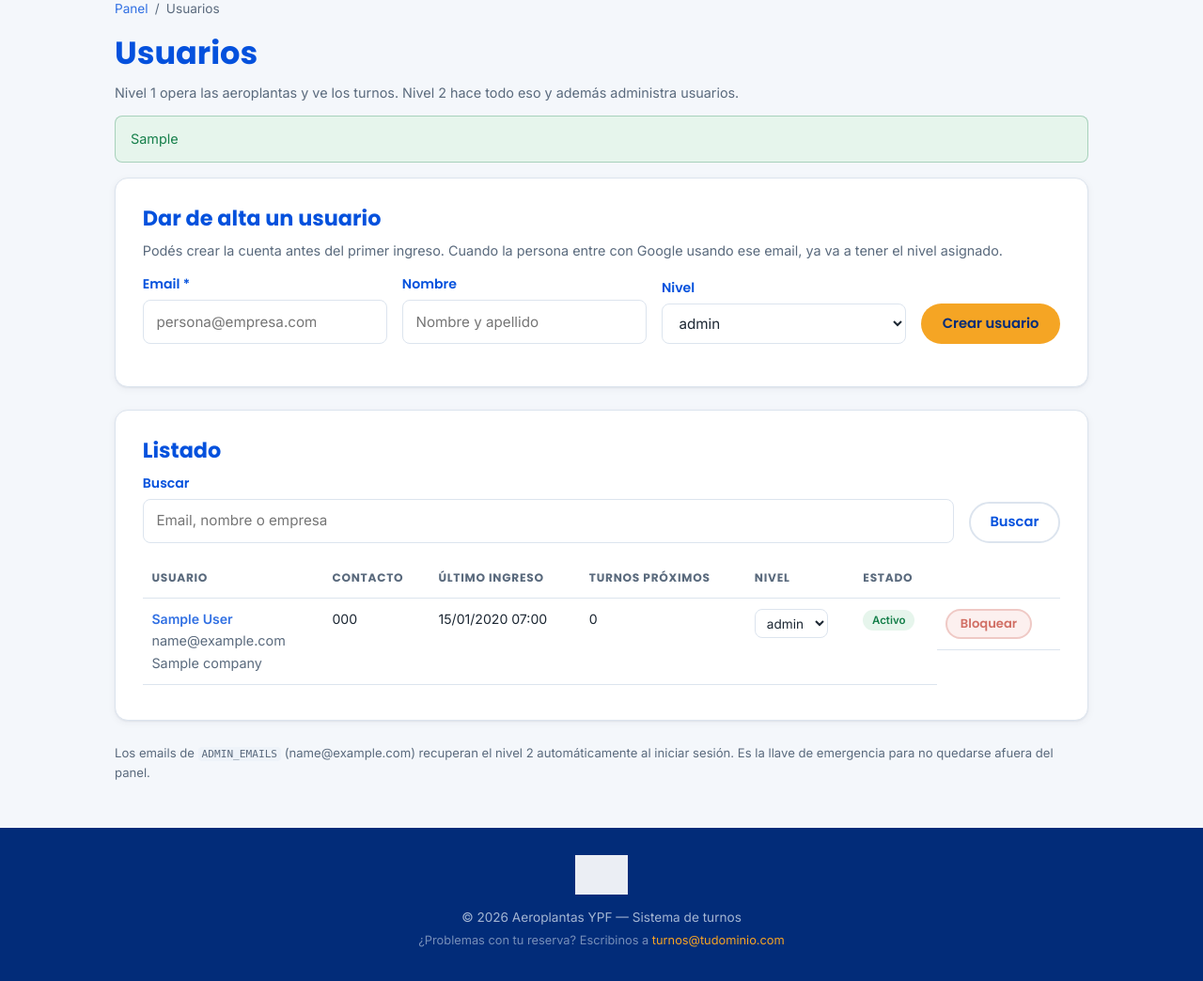
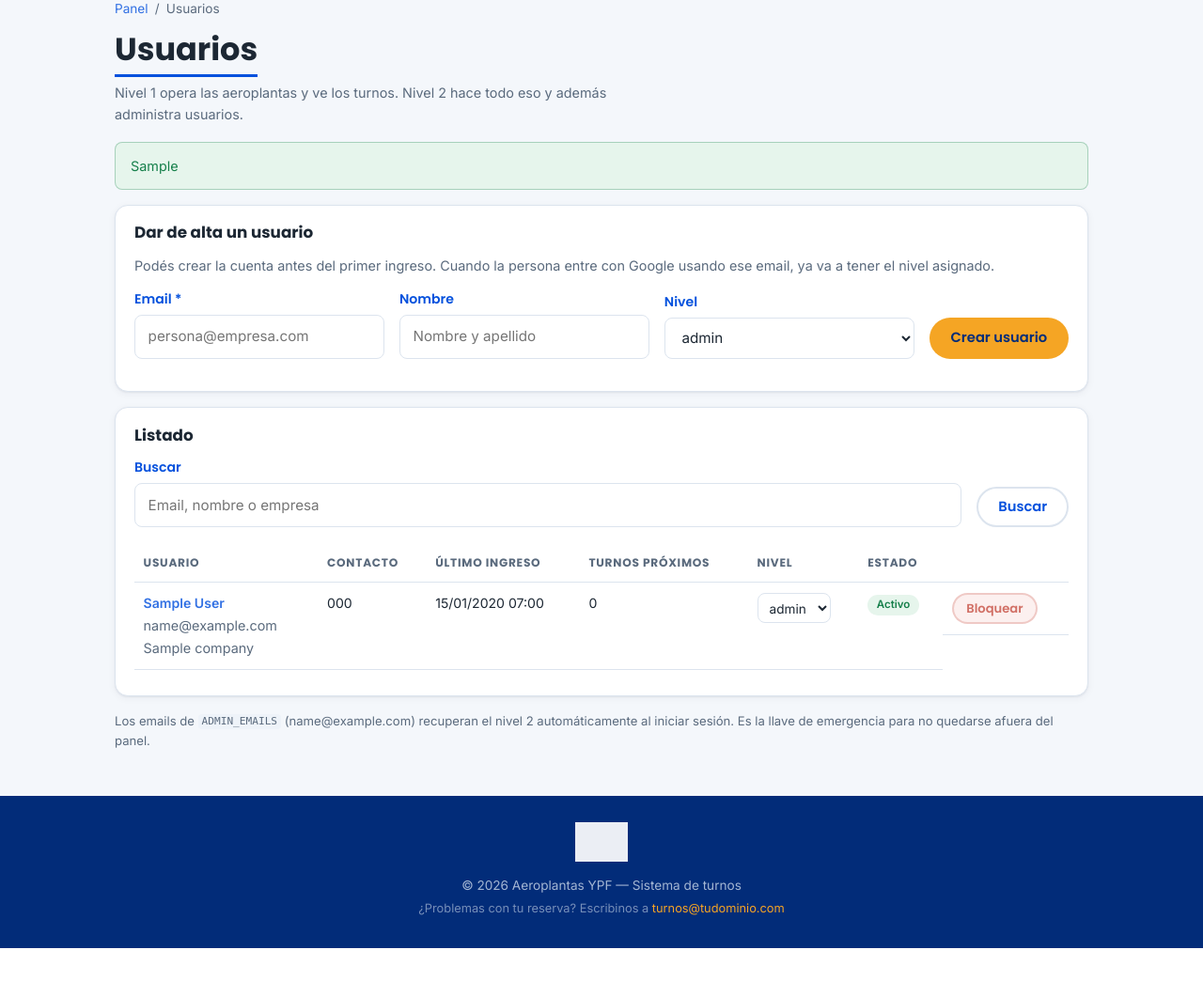
Before and after one commit to noguerafran-alt/TURNOS-YPF-AV-GRAL, a FastAPI app: template app/templates/admin/usuarios.html in a window 1280 px wide. Shown: the part 110-1154 px from the top of the page at 94% size. After the commit the page ends 1119 px from the top, so only its background shows below. Run offline with FastAPI, Linux system fonts and the light colour scheme; the template is opened without the code that fills it: most values are stand-ins (such as "Sample title", 1, 10 or a date in 2020); some libraries are stand-ins or nearby versions; grey boxes are pictures that could not be loaded.

Commit message:
feat(ui): app/templates/admin/usuarios.html

```diff
--- a/app/templates/admin/usuarios.html
+++ b/app/templates/admin/usuarios.html
@@ -2,13 +2,18 @@
 {% block title %}Usuarios{% endblock %}
 
 {% block content %}
+<div class="staff-page">
   <nav class="breadcrumb"><a href="/admin">Panel</a> <span>/</span> <span>Usuarios</span></nav>
 
-  <h1>Usuarios</h1>
+  <div class="panel-head staff-page__head">
+    <div>
+      <h1>Usuarios</h1>
   <p class="muted">
     Nivel 1 opera las aeroplantas y ve los turnos. Nivel 2 hace todo eso y además
     administra usuarios.
   </p>
+    </div>
+  </div>
 
   {% if ok %}<p class="alert alert--ok">{{ ok }}</p>{% endif %}
   {% if error %}<p class="alert alert--error">{{ error }}</p>{% endif %}
@@ -118,4 +123,5 @@
       emergencia para no quedarse afuera del panel.
     </p>
   {% endif %}
+</div>
 {% endblock %}
```
